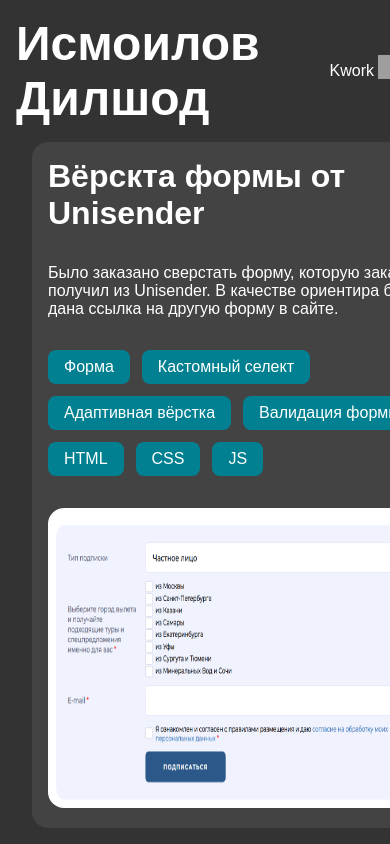
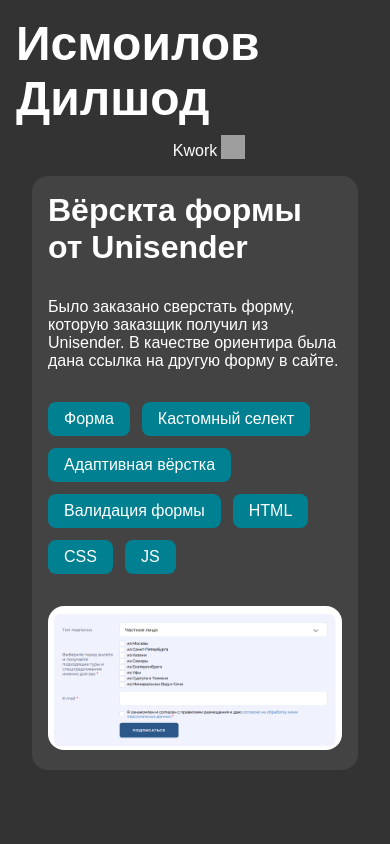
Before and after one commit to dilshodismoilov/dilshodismoilov.github.io, a PHP site: page / in a window 390 px wide; the page is wider, and only the part inside the window is pictured. Run offline with PHP 8.4, Linux system fonts and the light colour scheme; grey boxes are pictures that could not be loaded.

Commit message:
fix project-card__image, adaptation on mobile

```diff
--- a/form/style.css
+++ b/form/style.css
@@ -29,7 +29,7 @@
 
 .field {
     display: grid;
-    row-gap: .125rem;
+    row-gap: .5rem;
     align-items: center;
 }
 
@@ -58,7 +58,7 @@
 
 .field__list {
     display: grid;
-    row-gap: .125rem;
+    row-gap: .75rem;
 
     list-style-type: none;
     padding-left: 0;
--- a/style.css
+++ b/style.css
@@ -114,6 +114,13 @@
     column-gap: 1rem;
 }
 
+@media (max-width: 1023px) {
+    .header__inner {
+        flex-direction: column;
+        column-gap: 0;
+        row-gap: 1rem;
+    }
+}
 
 .list {
     display: grid;
@@ -150,6 +157,9 @@
 
 .project-card__image {
     border-radius: 1rem;
+    width: 100%;
+    height: auto;
+    object-fit: fill;
 }
 
 @media (min-width: 1023px) {
@@ -157,8 +167,6 @@
         grid-template-columns: 40% 1fr;
     }
 }
-
-
 
 .tile {
     background-color: var(--color-accent);
```
